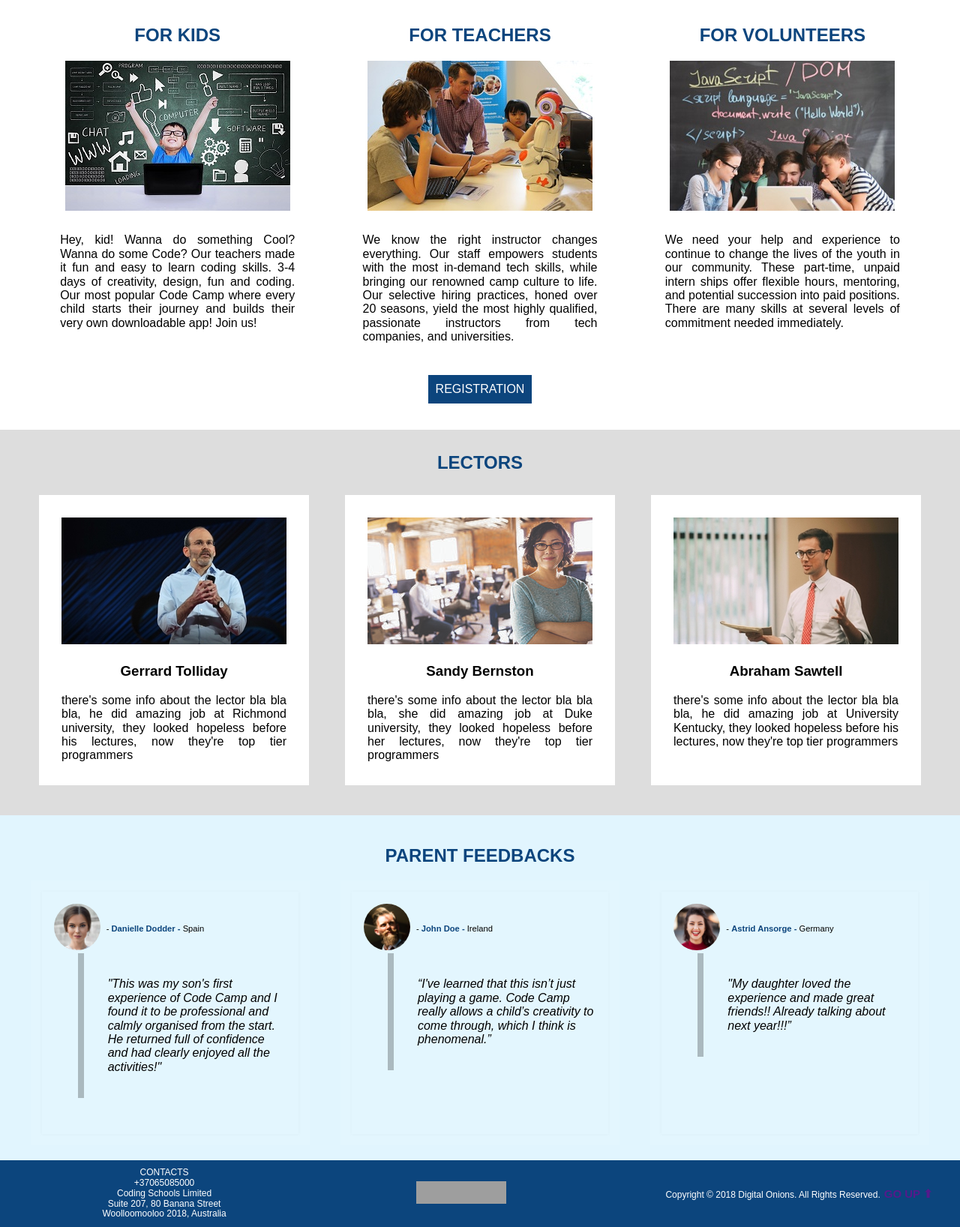
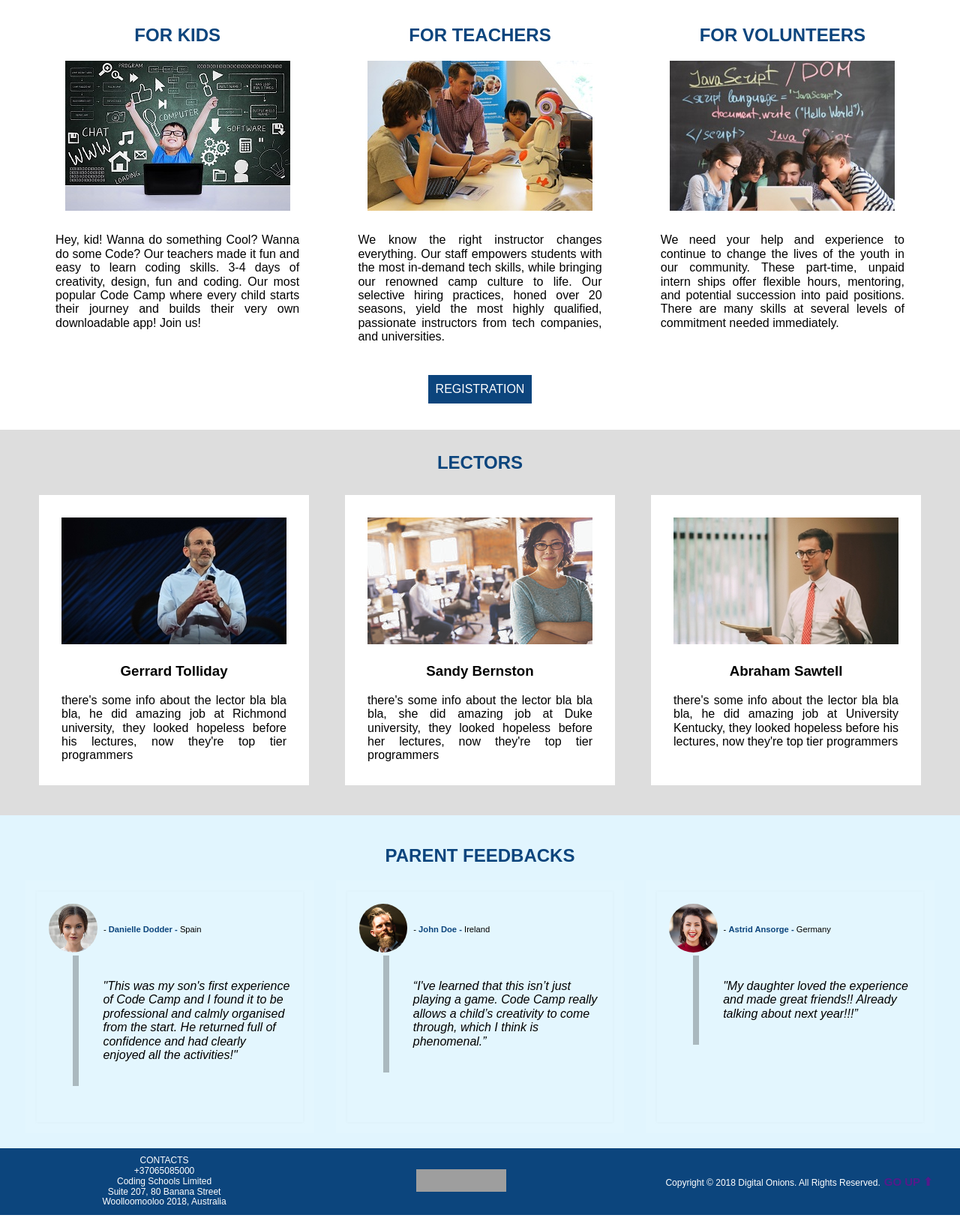
Before and after one commit to bazilikas/frontend1, a PHP site: the page made by Group project.html in a window 1280 px wide. Shown: the part 704-2340 px from the top of the page at 75% size. Run offline with PHP 8.4, Linux system fonts and the light colour scheme; some libraries are stand-ins or nearby versions; grey boxes are pictures that could not be loaded.

Commit message:
Update style.css

```diff
--- a/style.css
+++ b/style.css
@@ -206,7 +206,7 @@ header img{
 	}
 
 	.KTVcontainer section, .lectors-wrapper section, .parentfeedbacks section {
-		max-width: 30%;
+		max-width: 31%;
 		min-width: 300px;
 		background-color: rgba(255, 255, 255, 0.075);
 		padding: 15px;
```
